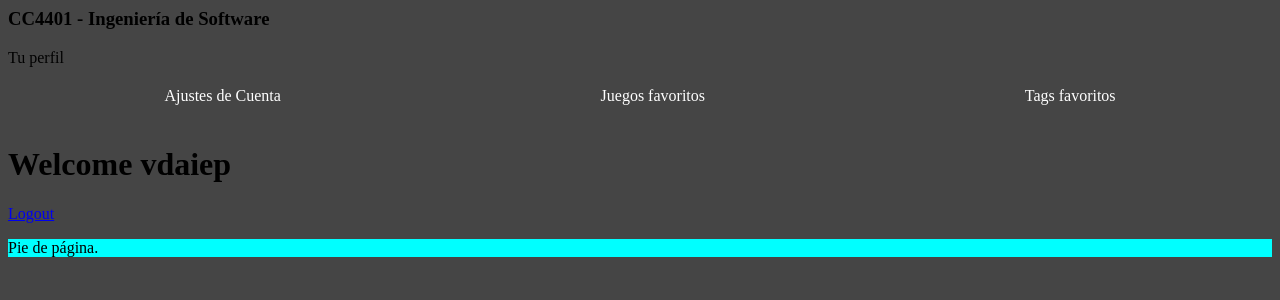
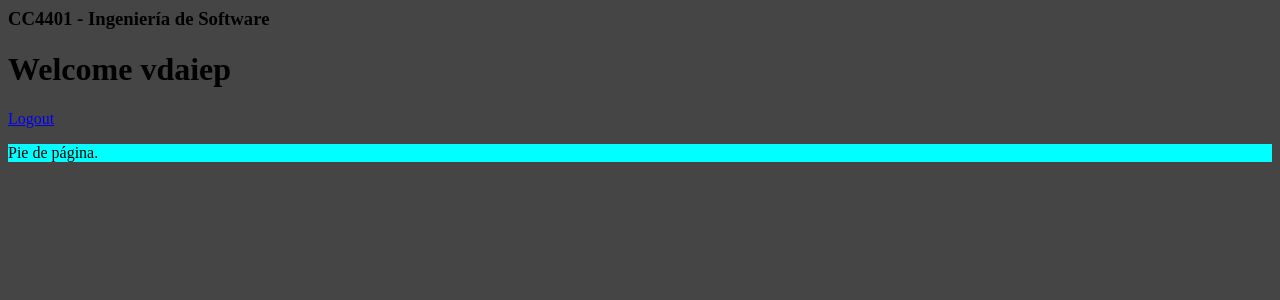
Before and after one commit to DCC-CC4401/2021-1-Grupo-5, a Django app: page /home_profile/ in a window 1280 px wide. Shown: the top 300 px of the page. Run offline with Django 3.2, Linux system fonts and the light colour scheme; a user stored in the database is signed in.

Commit message:
Added profile_settings (beta)
-Added profile_settings to urls.py and views.py. Also the template was added.
-Discarded home_profile changes.

```diff
--- a/GamerMatch/GamerMatch/urls.py
+++ b/GamerMatch/GamerMatch/urls.py
@@ -15,7 +15,7 @@ Including another URLconf
 """
 from django.contrib import admin
 from django.urls import path
-from GamerMatch.views import index, sign_in, sign_up, home_profile, user_logout, new_publication
+from GamerMatch.views import index, sign_in, sign_up, home_profile, user_logout, new_publication, profile_settings
 
 urlpatterns = [
     path('admin/', admin.site.urls),
@@ -23,6 +23,7 @@ urlpatterns = [
     path('userlogin/', sign_in,name='userlogin'),
     path('signup/', sign_up,name='signup'),
     path('home_profile/', home_profile, name='profile'),
+    path('profile_settings/', profile_settings, name='profile_settings'),
     path('upload/', new_publication, name='upload'),
     path('logout/',user_logout,name='logout'),
 ]
--- a/GamerMatch/GamerMatch/views.py
+++ b/GamerMatch/GamerMatch/views.py
@@ -44,6 +44,15 @@ def home_profile(request):
     else:
         return HttpResponseRedirect('/')
 
+
+def profile_settings(request):
+    if request.user.is_authenticated:
+        return render(request, 'profile_settings.html')
+    else:
+        return render(request, 'profile_settings.html')  # debugging only
+        # return HttpResponseRedirect('/')
+
+
 def user_logout(request):
     logout(request)
     return HttpResponseRedirect('/userlogin/')
--- a/GamerMatch/templates/home_profile.html
+++ b/GamerMatch/templates/home_profile.html
@@ -9,18 +9,6 @@
 {% block title %} PROFILE {% endblock %}
 
 {% block content %}
-    <div>Tu perfil</div>
-    <div class="profile_nav"> <!--labels-->
-        <div class="profile_nav_tab">
-            Ajustes de Cuenta
-        </div>
-        <div class="profile_nav_tab">
-            Juegos favoritos
-        </div>
-        <div class="profile_nav_tab">
-            Tags favoritos
-        </div>
-    </div>
 
 <h1>Welcome {{user}}</h1>
 {% if messages %}
```
Also changed, not shown: GamerMatch/templates/profile_settings.html (renamed from GamerMatch/templates/temp_static_home_profile.html, +12 -17 lines).
